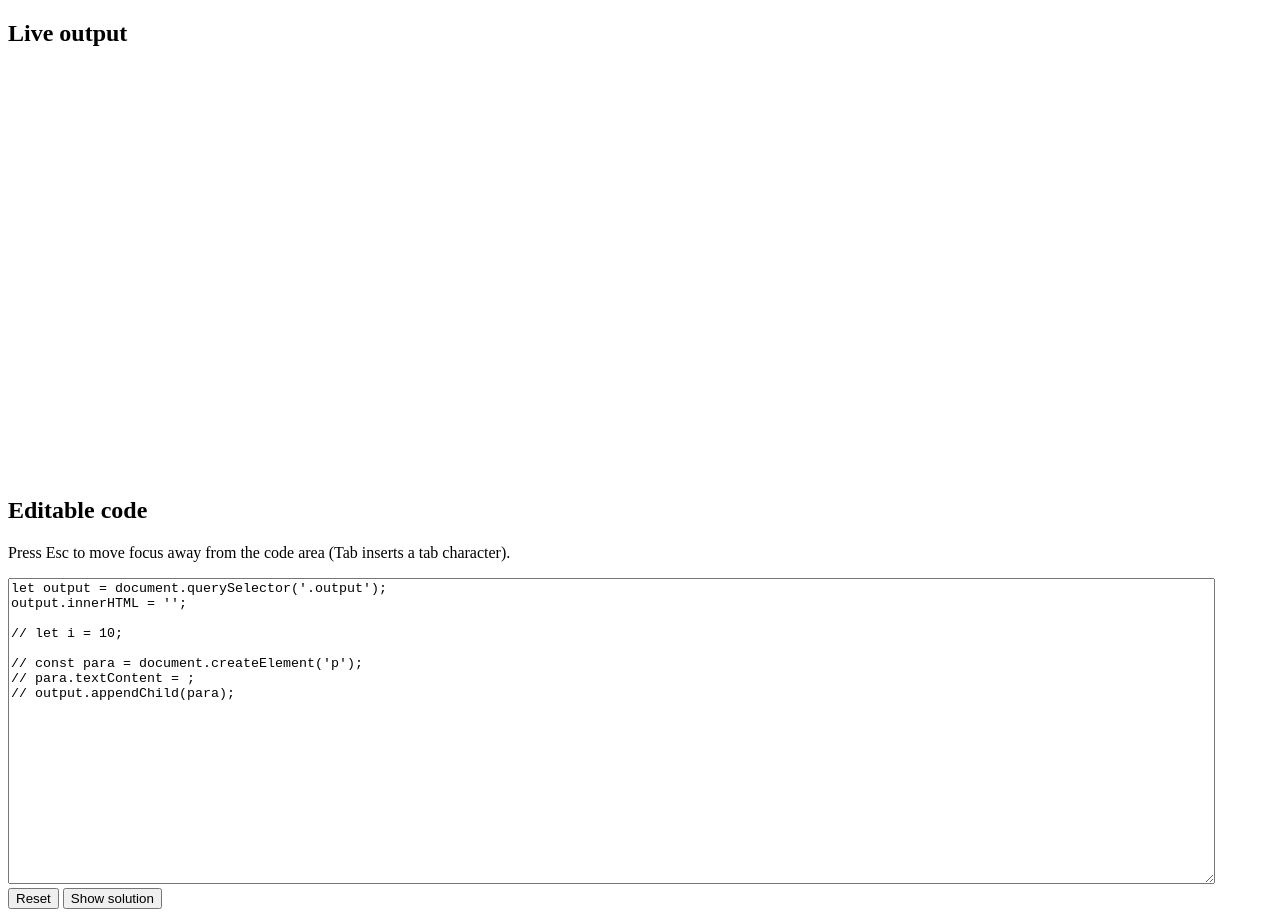
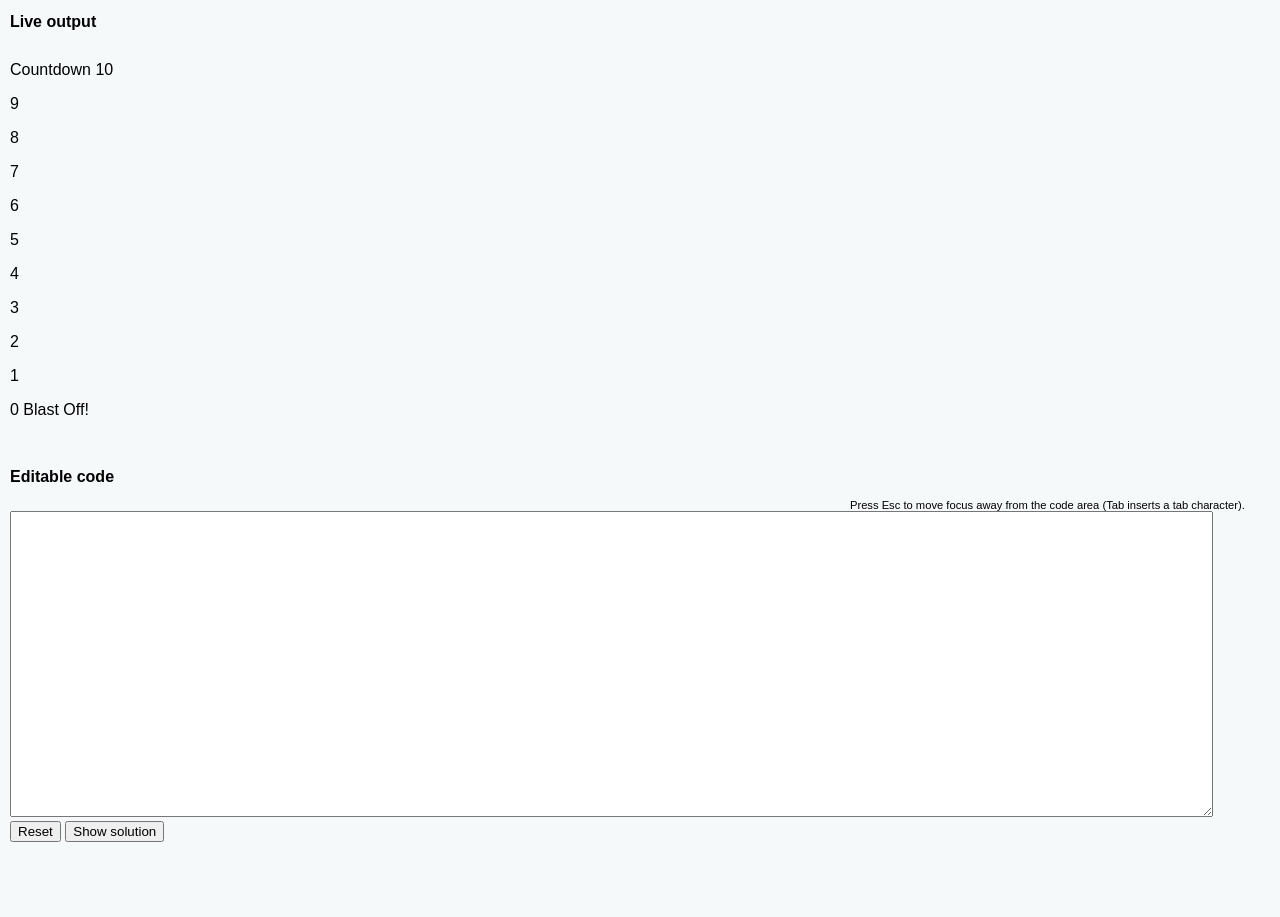
Before and after one commit to beroge/javascript, a plain HTML site: page fun1/index.html in a window 1280 px wide. After the commit the page ends 852 px from the top, so only its background shows below. Drawn offline with Linux system fonts and the light colour scheme.

Commit message:
countdown script finished

```diff
--- a/fun1/index.html
+++ b/fun1/index.html
@@ -2,8 +2,8 @@
 <html lang="en">
 <head>
   <meta charset="UTF-8">
-  <style hfre="style.css"></style>
-  <script src="javascript.css"></script>
+  <link rel="stylesheet" href="style.css">
+
   <meta name="viewport" content="width=device-width, initial-scale=1.0">
   <title>Document</title>
 </head>
@@ -16,20 +16,13 @@
   Press Esc to move focus away from the code area (Tab inserts a tab character).
 </p>
 <textarea id="code" class="playable-code" style="height: 300px;width: 95%">
-let output = document.querySelector('.output');
-output.innerHTML = '';
 
-// let i = 10;
-
-// const para = document.createElement('p');
-// para.textContent = ;
-// output.appendChild(para);
 </textarea>
 
 <div class="playable-buttons">
   <input id="reset" type="button" value="Reset" />
   <input id="solution" type="button" value="Show solution" />
 </div>
-
+<script src="javascript.js"></script>
 </body>
 </html>
--- a/fun1/javascript.js
+++ b/fun1/javascript.js
@@ -1,62 +1,21 @@
-// function add7(num){
-//   return num + 10
-// }
-// console.log(add7(7));
+const output = document.querySelector('.output');
+  output.innerHTML = '';
 
-// function multiply(num1 , num2){
-//   return num1 * num2
-// }
-// console.log(multiply(2 , 4));
+  let i = 10;
 
-// Make the function capitalize the first letter of a string
-// function capitalize(str) {
-//   if (str === null  || str.length === 0) {
-//     return str;
-//   }
-//   const words = str.split(" ");
-//   const capitalizedWords = [];
-
-// for (let word of words) {
-//   const capitalizedWord = word.charAt(0).toUpperCase() + word.slice(1);
-//   capitalizedWords.push(capitalizedWord);
-// }
-// const capitalizedStr = capitalizedWords.join(" ");
-// return capitalizedStr;
-// }
-// console.log(capitalize("bean is a perfectly behaved dog and I love him"));
-
-// // Write a function called lastLetter that takes a string and returns the very last letter of that string:
-// function lastLetter(str) {
-//   return str.charAt(str.length - 1);
-// }
-// console.log(lastLetter("beaner"));
-
-
-
-// let answer = parseInt(prompt("Please enter the number you would like to FizzBuzz up to: "));
-
-// for (let i = 1; i <= answer; i++) {
-//   if (i % 3 === 0 && i % 5 === 0) {
-//     console.log("FizzBuzz");
-//   } else if (i % 3 === 0) {
-//     console.log("Fizz");
-//   } else if (i % 5 === 0) {
-//     console.log("Buzz");
-//   } else {
-//     console.log(i);
-//     // Using document.getElementById to get the element with id "var1"
-//     let element = document.getElementById("var1");
-//     // Assigning the value of i to the innerHTML property of the element
-//     element.innerHTML = i;
-//   }
-// }
-
-function updateLabel() {
-  var addend1 = getNumber1();
-  console.log('addend1:', addend1);
-  var addend2 = getNumber2();
-  console.log('addend2:', addend2);
-  var sum = addend1 + addend2;
-  console.log('sum:', sum);
-  label.textContent = addend1 + ' + ' + addend2 + ' = ' + sum;
+  while (i >= 0) {
+    console.log(`countdown is equal to ${i}`);
+    const para = document.createElement('p');
+    if (i === 10) {
+      para.textContent = `Countdown ${i}`;
+    } else if (i === 0) {
+      para.textContent = `${i}  Blast Off!` ;
+    } else {
+      para.textContent = i;
+    }
+    //console.log(`para is equal to ${i}`);
+    output.appendChild(para);
+    i--;
 }
+  // const para = document.createElement('p');
+  // para.textContent = ;
--- a/fun1/style.css
+++ b/fun1/style.css
@@ -0,0 +1,19 @@
+html {
+    font-family: sans-serif;
+  }
+
+  h2 {
+    font-size: 16px;
+  }
+
+  .a11y-label {
+    margin: 0;
+    text-align: right;
+    font-size: 0.7rem;
+    width: 98%;
+  }
+
+  body {
+    margin: 10px;
+    background: #f5f9fa;
+  }
```
